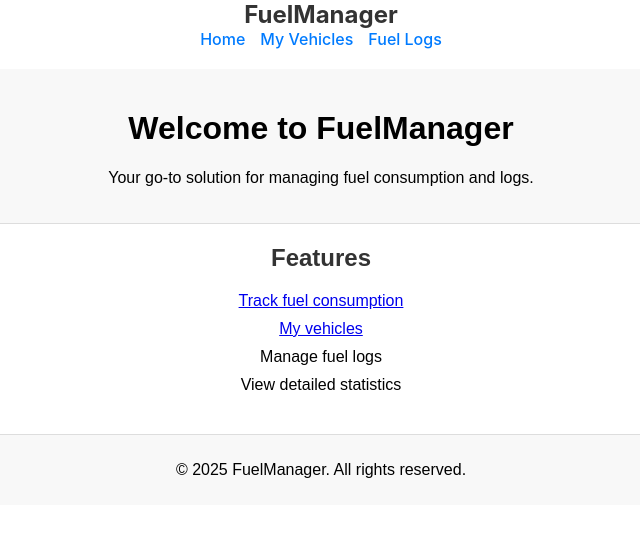
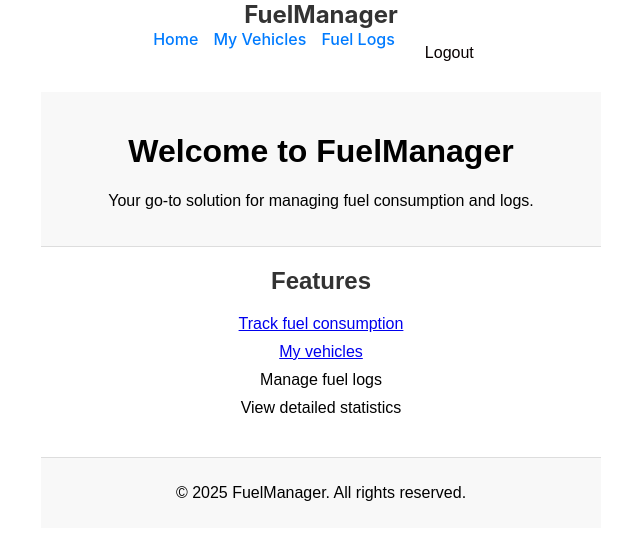
Before and after one commit to shenziel/frontend, a React (Create React App) app: page /home in a window 1280 px wide. Shown: the top 540 px of the page, without its empty margins (319-959 px from the left). Built offline with nearby package versions, Linux system fonts and the light colour scheme; sample sign-in values are in the browser's storage; the HTML template or start-up script is replaced by a standard one.

Commit message:
header to logout

```diff
--- a/src/App.css
+++ b/src/App.css
@@ -1,5 +1,8 @@
 .App {
   text-align: center;
+  max-width: 600px;
+  margin: 0 auto;
+  height: 100vh;
 }
 
 .App-logo {
--- a/src/App.js
+++ b/src/App.js
@@ -32,14 +32,16 @@ function App() {
 
   useEffect(() => {
     const token = localStorage.getItem("token");
-    setLoggedIn(!!token); // Update loggedIn based on the presence of a token
+    setLoggedIn(!!token);
   }, []);
 
   return (
-    <BrowserRouter>
-      <Header />
-      <AppRoutes />
-    </BrowserRouter>
+    <div className="App">
+      <BrowserRouter>
+        <Header loggedIn={loggedIn} setLoggedIn={setLoggedIn} />
+        <AppRoutes />
+      </BrowserRouter>
+    </div>
   );
 }
 
--- a/src/components/Header/Header.css
+++ b/src/components/Header/Header.css
@@ -31,3 +31,13 @@
     text-decoration: underline;
     color: #0056b3;
 }
+
+.logout-button {
+    background-color: #ffffff;
+    color: rgb(8, 0, 0);
+    border: none;
+    padding: 10px 15px;
+    font-size: 16px;
+    cursor: pointer;
+    border-radius: 5px;
+}
--- a/src/components/Header/Header.js
+++ b/src/components/Header/Header.js
@@ -3,14 +3,12 @@ import { Link } from "react-router-dom";
 import "./Header.css";
 import routes from "../../routes";
 
-const Header = () => {
-  const [loggedIn, setLoggedIn] = useState(false);
-  useEffect(() => {
-    const token = localStorage.getItem("token");
-    if (token) {
-      setLoggedIn(true);
-    }
-  }, []);
+const Header = ({ loggedIn, setLoggedIn }) => {
+  const handleLogout = () => {
+    localStorage.removeItem("token");
+    setLoggedIn(false);
+  };
+
   return (
     <div className="header-content">
       <h1 className="header-title">FuelManager</h1>
@@ -18,6 +16,11 @@ const Header = () => {
         <Link to="/">Home</Link>
         {loggedIn && <Link to={routes.userVehicles}>My Vehicles</Link>}
         {loggedIn && <Link to={routes.manageFuelLogs}>Fuel Logs</Link>}
+        {loggedIn && (
+          <button onClick={handleLogout} className="logout-button">
+            Logout
+          </button>
+        )}
       </div>
     </div>
   );
--- a/src/pages/Home.js
+++ b/src/pages/Home.js
@@ -8,9 +8,7 @@ const Home = () => {
 
   useEffect(() => {
     const token = localStorage.getItem("token");
-    if (token) {
-      setHasToken(true);
-    }
+    setHasToken(!!token);
   }, []);
 
   return (
```
Also changed, not shown: package.json (+4 -4 lines), 1 other file (tests, documents, lock files or other folders).
